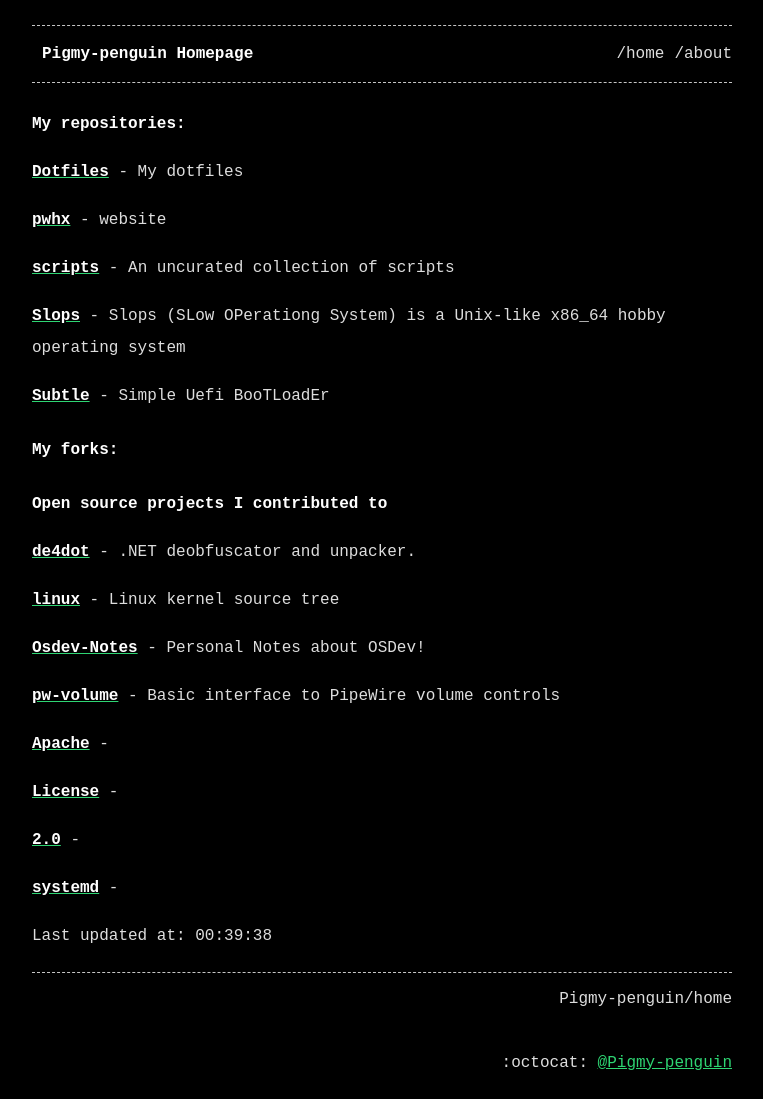
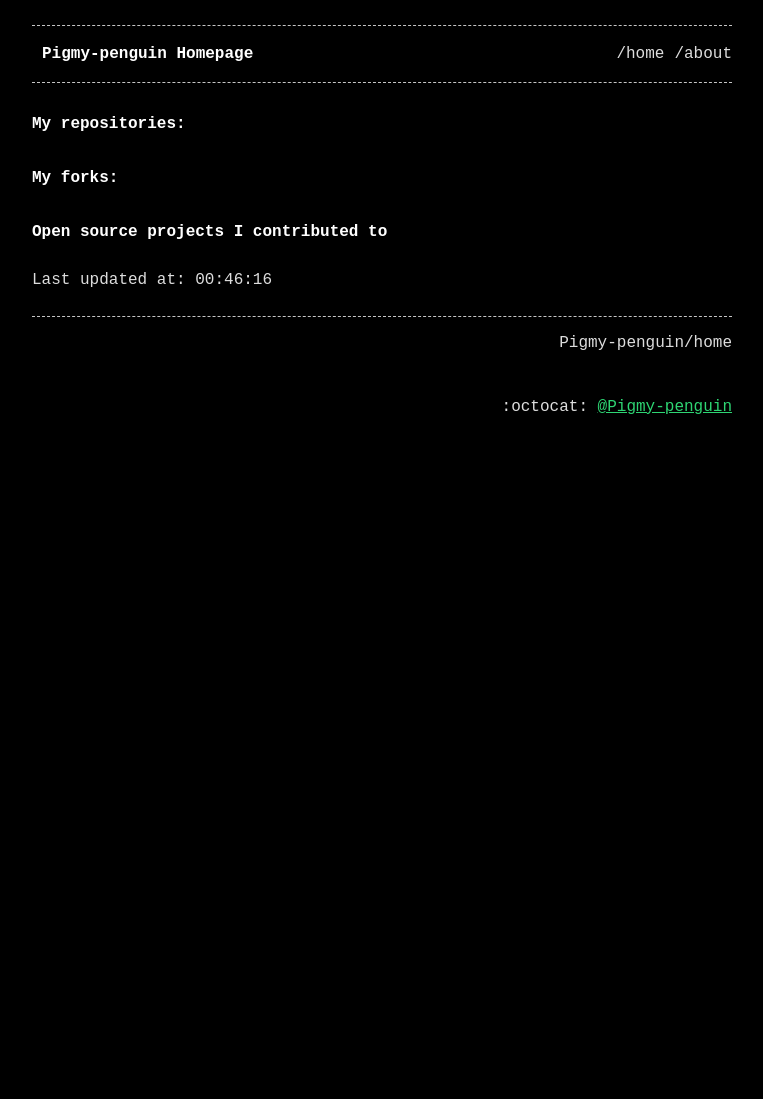
Before and after one commit to Pigmy-penguin/Pigmy-penguin.github.io, a Jekyll site: the page built from index.md, in a window 1280 px wide. Shown: the whole page, without its empty margins (258-1021 px from the left). Built offline with Jekyll 4.4.1, drawn with Linux system fonts in a browser that asks for light colours; after the commit the page ends 900 px from its top, so only the background shows below that.

Commit message:
Auto updating the website

```diff
--- a/index.md
+++ b/index.md
@@ -7,34 +7,8 @@ title: Pigmy-penguin Homepage
 
 ## My repositories:
 
-[**Dotfiles**](https://github.com/Pigmy-penguin/Dotfiles) - My dotfiles
-
-[**pwhx**](https://github.com/Pigmy-penguin/pwhx) - website
-
-[**scripts**](https://github.com/Pigmy-penguin/scripts) - An uncurated collection of scripts
-
-[**Slops**](https://github.com/Pigmy-penguin/Slops) - Slops (SLow OPerationg System) is a Unix-like x86_64 hobby operating system
-
-[**Subtle**](https://github.com/Pigmy-penguin/Subtle) - Simple Uefi BooTLoadEr
-
 ## My forks:
 ### Open source projects I contributed to
 
-[**de4dot**](https://github.com/Pigmy-penguin/de4dot) - .NET deobfuscator and unpacker.
 
-[**linux**](https://github.com/Pigmy-penguin/linux) - Linux kernel source tree
-
-[**Osdev-Notes**](https://github.com/Pigmy-penguin/Osdev-Notes) - Personal Notes about OSDev!
-
-[**pw-volume**](https://github.com/Pigmy-penguin/pw-volume) - Basic interface to PipeWire volume controls
-
-[**Apache**](https://github.com/Pigmy-penguin/Apache) -
-
-[**License**](https://github.com/Pigmy-penguin/License) -
-
-[**2.0**](https://github.com/Pigmy-penguin/2.0) -
-
-[**systemd**](https://github.com/Pigmy-penguin/systemd) -
-
-
-Last updated at: 00:39:38
+Last updated at: 00:46:16
```
Also changed, not shown: 2 other files.
